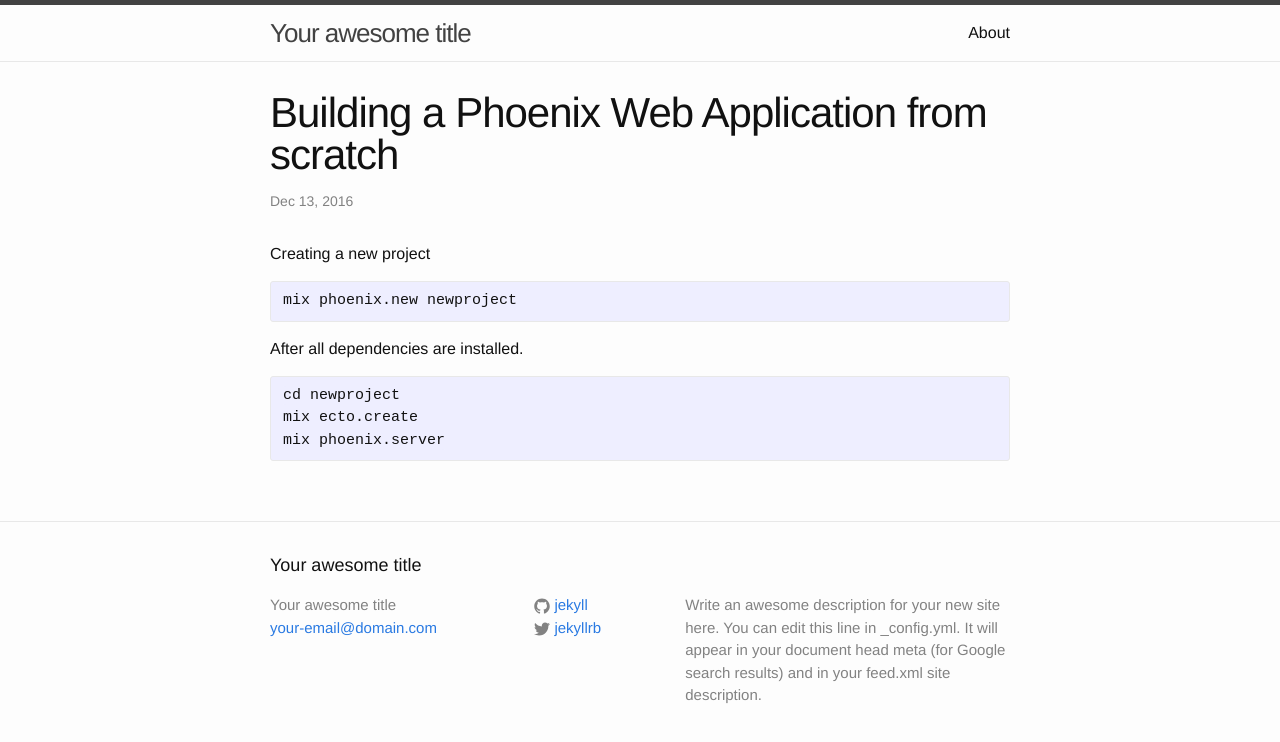
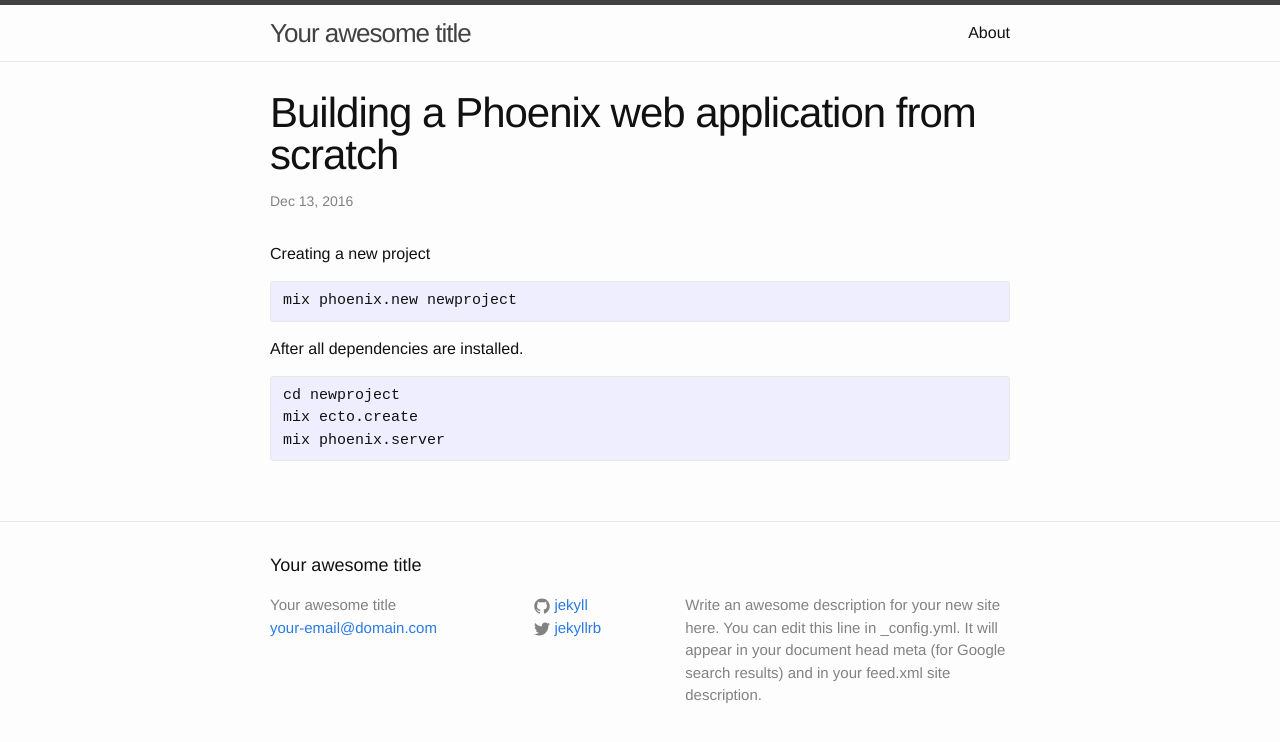
Before and after one commit to gvo7/gvo7.github.io, a Jekyll site: the page built from _posts/2016-12-13-Building-a-Phoenix-Web-Application-from-scratch.markdown, in a window 1280 px wide. Shown: the top 742 px of the page. Built offline with Jekyll 4.4.1, drawn with Linux system fonts in a browser that asks for light colours.

```diff
--- a/_posts/2016-12-13-Building-a-Phoenix-Web-Application-from-scratch.markdown
+++ b/_posts/2016-12-13-Building-a-Phoenix-Web-Application-from-scratch.markdown
@@ -1,6 +1,6 @@
 ---
 layout: post
-title:  "Building a Phoenix Web Application from scratch"
+title:  "Building a Phoenix web application from scratch"
 date:   2016-12-13 18:15:01 +0200
 categories: elexir phoenix
 ---
```
